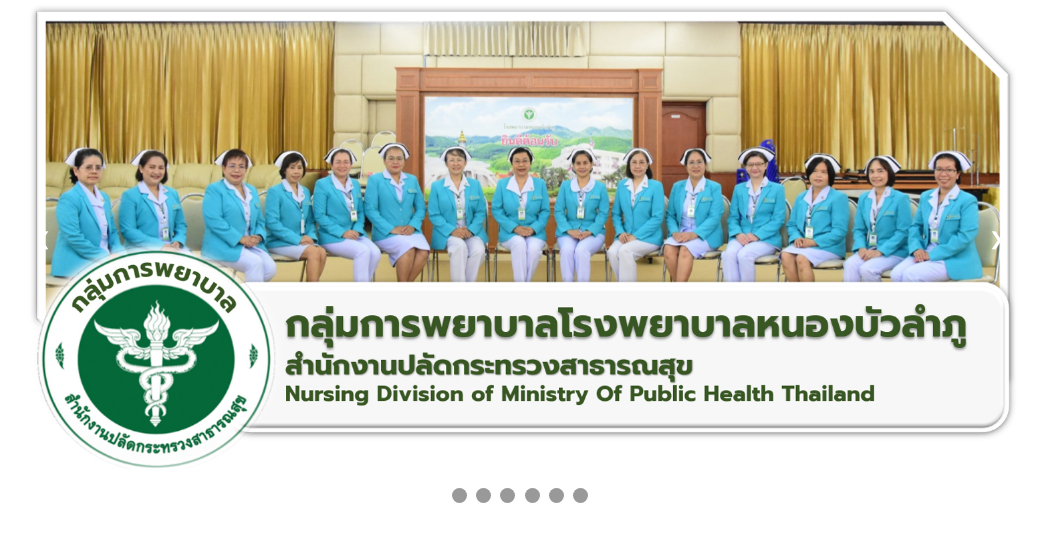
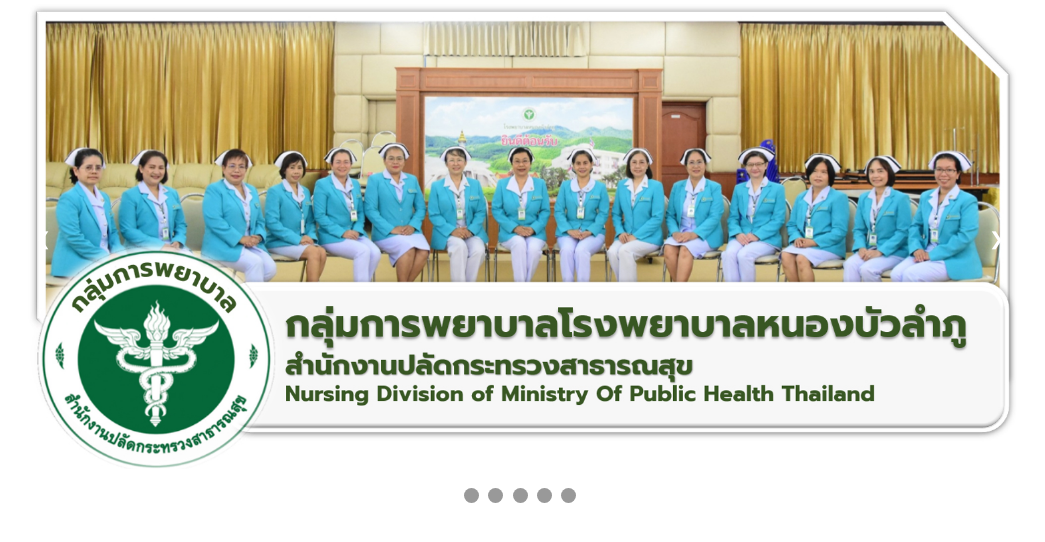
Before and after one commit to HotaruFC/SlideEditNurse, a plain HTML site: page index.html in a window 1280 px wide. Shown: the whole page, without its empty margins (120-1165 px from the left). Drawn offline with Linux system fonts and the light colour scheme.

Commit message:
Update index.html

```diff
--- a/index.html
+++ b/index.html
@@ -148,7 +148,6 @@
       <span class="dot" onclick="currentSlide(1)"></span>
       <span class="dot" onclick="currentSlide(2)"></span>
       <span class="dot" onclick="currentSlide(3)"></span>
-      <span class="dot" onclick="currentSlide(4)"></span>
       <span class="dot" onclick="currentSlide(5)"></span>
       <span class="dot" onclick="currentSlide(6)"></span>
     </div>
```
